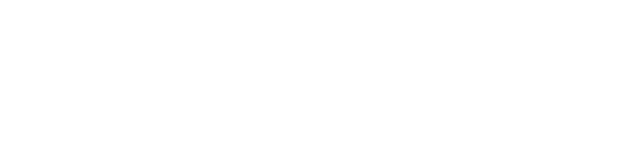
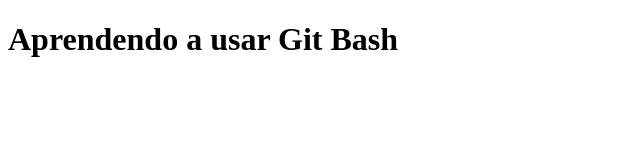
Before and after one commit to AnaCarolineCandeias/PrimeiroProjetoVNW, a plain HTML site: page index.html in a window 1280 px wide. Shown: the whole page, without its empty margins (0-640 px from the left). Drawn offline with Linux system fonts and the light colour scheme.

Commit message:
Atualização HTML

```diff
--- a/index.html
+++ b/index.html
@@ -7,6 +7,6 @@
     <title>Document</title>
 </head>
 <body>
-
+    <h1>Aprendendo a usar Git Bash</h1>
 </body>
 </html>
```
